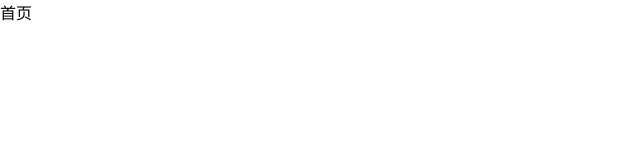
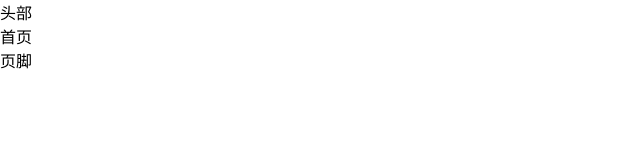
Before and after one commit to xiaojin22/xianyun_39, a Nuxt app: page / in a window 1280 px wide. Shown: the top 160 px of the page, without its empty margins (0-640 px from the left). Built offline with nearby package versions, Linux system fonts and the light colour scheme; a small style sheet from the web is missing.

Commit message:
02,创建公共租界header和footer，并引入，修改nuxt.comfig样式

```diff
--- /dev/null
+++ b/assets/main.css
@@ -0,0 +1,15 @@
+/* 页面切换时候过渡样式 */
+.page-enter-active, .page-leave-active {
+    transition: opacity .5s;
+}
+
+/* 打开时候过渡样式 */
+.page-enter, .page-leave-active {
+    opacity: 0;
+}
+
+/* 页面顶部页面加载进度条 */
+.nuxt-progress{
+    background:#409eff;
+    height: 1px;
+}
--- /dev/null
+++ b/components/footer.vue
@@ -0,0 +1,14 @@
+<template>
+    <div class="footer">
+        <span>页脚</span>
+    </div>
+</template>
+
+<script>
+export default {
+}
+</script>
+
+<style scoped lang="less">
+
+</style>
--- /dev/null
+++ b/components/header.vue
@@ -0,0 +1,14 @@
+<template>
+    <div class="header">
+        <span>头部</span>
+    </div>
+</template>
+
+<script>
+export default {
+}
+</script>
+
+<style scoped lang="less">
+
+</style>
--- a/layouts/default.vue
+++ b/layouts/default.vue
@@ -1,9 +1,26 @@
 <template>
   <div>
+    <!-- //header头部显示;;要用大写 -->
+    <Header/>
+    <!-- nuxt内容占位 -->
     <nuxt />
+    <!-- footer页脚显示 -->
+    <Footer/>
   </div>
 </template>
 
+<script>
+//引入公共样式组件header和footer
+import Header from '@/components/header.vue';
+import Footer from '@/components/footer.vue';
+export default{
+//注册子组件
+ components: {
+    Header,
+    Footer
+  }
+}
+</script>
 <style>
 html {
   font-family: 'Source Sans Pro', -apple-system, BlinkMacSystemFont, 'Segoe UI',
--- a/nuxt.config.js
+++ b/nuxt.config.js
@@ -1,65 +1,71 @@
+import pkg from './package'
 
 export default {
   mode: 'universal',
+
   /*
   ** Headers of the page
   */
   head: {
-    title: process.env.npm_package_name || '',
+    title: "闲云旅游网", // 修改title
     meta: [
       { charset: 'utf-8' },
       { name: 'viewport', content: 'width=device-width, initial-scale=1' },
-      { hid: 'description', name: 'description', content: process.env.npm_package_description || '' }
+      { hid: 'description', name: 'description', content: pkg.description }
     ],
     link: [
-      { rel: 'icon', type: 'image/x-icon', href: '/favicon.ico' }
+      { rel: 'icon', type: 'image/x-icon', href: '/favicon.ico' },
+      { rel: 'stylesheet', type: 'text/css', href: '//at.alicdn.com/t/font_1168872_ehvuah8v57g.css'} // 新增全局字体样式
     ]
   },
+
   /*
   ** Customize the progress-bar color
   */
   loading: { color: '#fff' },
+
   /*
   ** Global CSS
   */
   css: [
-    'element-ui/lib/theme-chalk/index.css'
+    'element-ui/lib/theme-chalk/index.css',
+    'assets/main.css' // 新增自定义的页面过渡样式（文件来自3.4.1）
   ],
+
   /*
   ** Plugins to load before mounting the App
   */
   plugins: [
     '@/plugins/element-ui'
   ],
-  /*
-  ** Nuxt.js dev-modules
-  */
-  buildModules: [
-    // Doc: https://github.com/nuxt-community/eslint-module
-    // '@nuxtjs/eslint-module'//更换。去除eslint
-  ],
+
   /*
   ** Nuxt.js modules
   */
   modules: [
-    // Doc: https://axios.nuxtjs.org/usage
+    // https://axios.nuxtjs.org/setup
     '@nuxtjs/axios'
   ],
+
   /*
   ** Axios module configuration
-  ** See https://axios.nuxtjs.org/options
   */
   axios: {
+    // See https://github.com/nuxt-community/axios-module#options
+    baseURL: "http://157.122.54.189:9095" // 新增备用地址；；远程网络地址
+    // baseURL: "http://127.0.0.1:1337" // 新增axios默认请求路径
   },
+
   /*
   ** Build configuration
   */
   build: {
     transpile: [/^element-ui/],
+
     /*
     ** You can extend webpack config here
     */
-    extend (config, ctx) {
+    extend(config, ctx) {
     }
-  }
+  },
 }
```
